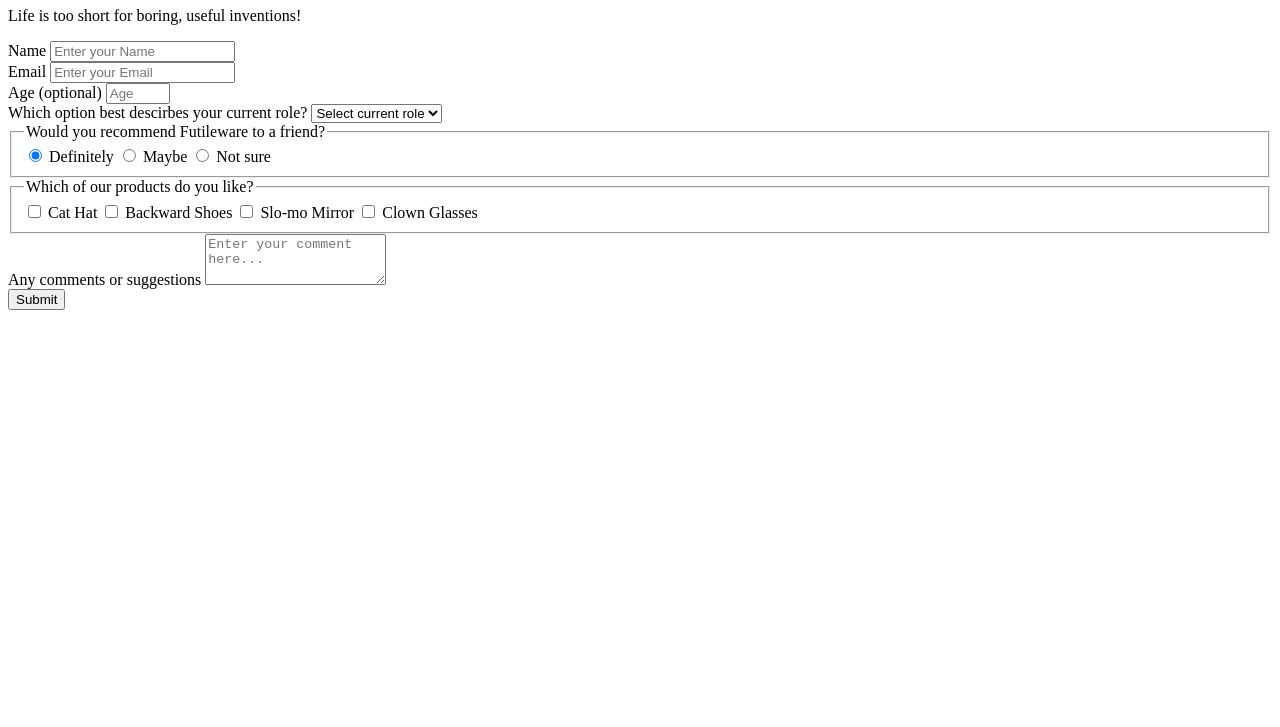
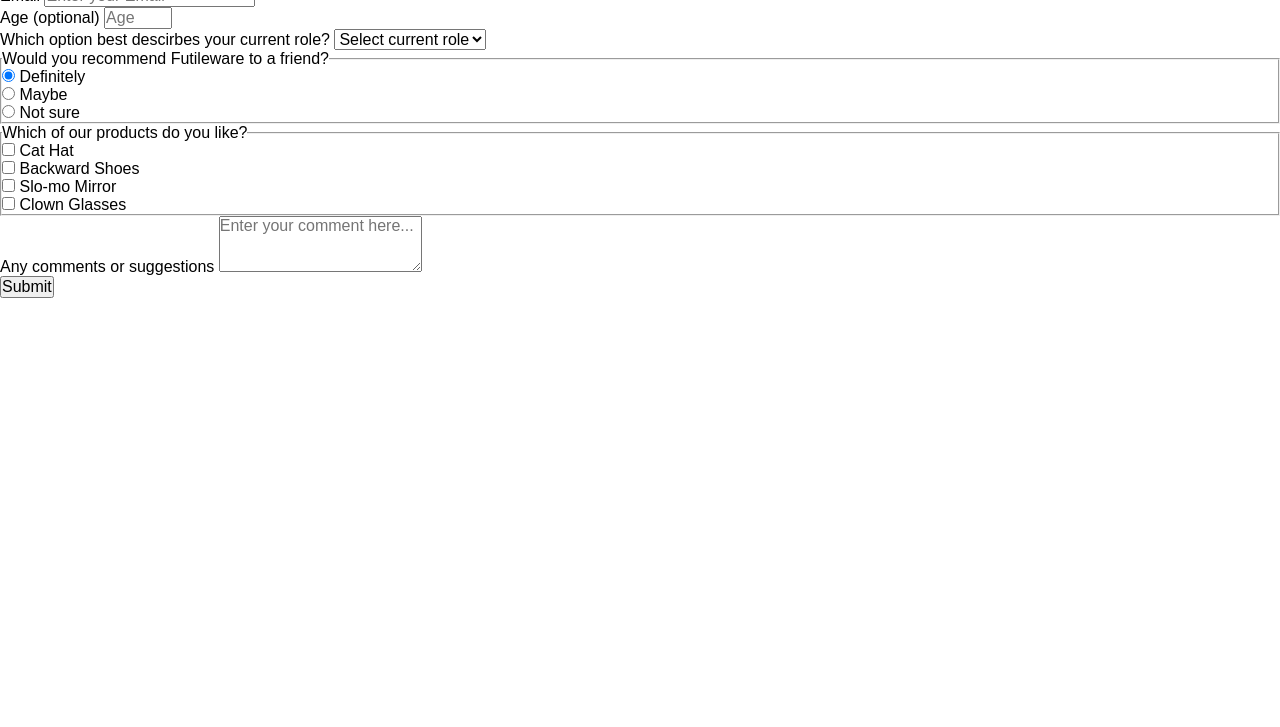
Before and after one commit to dandyllama/futileware-survey-form, a plain HTML site: page index.html in a window 1280 px wide. Shown: the part 73-800 px from the top of the page. Drawn offline with Linux system fonts and the light colour scheme.

Commit message:
Restructure HTML

```diff
--- a/index.html
+++ b/index.html
@@ -56,7 +56,9 @@
             >Which option best descirbes your current role?</label
           >
           <select id="dropdown" name="dropdown">
-            <option value="no-selection">Select current role</option>
+            <option value="no-selection" disabled selected>
+              Select current role
+            </option>
             <option value="student">Student</option>
             <option value="full-time">Full-time job</option>
             <option value="part-time">Part-time job</option>
@@ -70,6 +72,7 @@
           <fieldset>
             <legend>Would you recommend Futileware to a friend?</legend>
 
+            <div class="list-container">
               <input
                 id="definitely"
                 type="radio"
@@ -78,7 +81,8 @@
                 checked
               />
               <label id="definitely-label" for="definitely">Definitely</label>
-
+            </div>
+            <div class="list-container">
               <input
                 id="maybe"
                 type="radio"
@@ -86,7 +90,8 @@
                 value="maybe"
               />
               <label id="maybe-label" for="maybe">Maybe</label>
-
+            </div>
+            <div class="list-container">
               <input
                 id="not-sure"
                 type="radio"
@@ -94,6 +99,7 @@
                 value="not-sure"
               />
               <label id="not-sure-label" for="not-sure">Not sure</label>
+            </div>
           </fieldset>
         </div>
 
@@ -101,15 +107,24 @@
           <fieldset>
             <legend>Which of our products do you like?</legend>
 
+            <div class="list-container">
               <input id="hat" type="checkbox" name="products" value="hat" />
               <label id="hat-label" for="hat">Cat Hat</label>
-
+            </div>
+            <div class="list-container">
               <input id="shoes" type="checkbox" name="products" value="shoes" />
               <label id="shoes-label" for="shoes">Backward Shoes</label>
-
-            <input id="mirror" type="checkbox" name="products" value="mirror" />
+            </div>
+            <div class="list-container">
+              <input
+                id="mirror"
+                type="checkbox"
+                name="products"
+                value="mirror"
+              />
               <label id="mirror-label" for="mirror">Slo-mo Mirror</label>
-
+            </div>
+            <div class="list-container">
               <input
                 id="glasses"
                 type="checkbox"
@@ -117,6 +132,7 @@
                 value="glasses"
               />
               <label id="glasses-label" for="glasses">Clown Glasses</label>
+            </div>
           </fieldset>
         </div>
 
--- a/styles/styles.css
+++ b/styles/styles.css
@@ -0,0 +1,17 @@
+:root {
+  font-size: 16px;
+  font-family: sans-serif;
+  margin: 0;
+  padding: 0;
+  box-sizing: border-box;
+}
+
+*,
+*::before,
+*::after {
+  font-size: inherit;
+  font-family: inherit;
+  margin: inherit;
+  padding: inherit;
+  box-sizing: inherit;
+}
```
Lines whose indentation alone changed are shown as unchanged.
